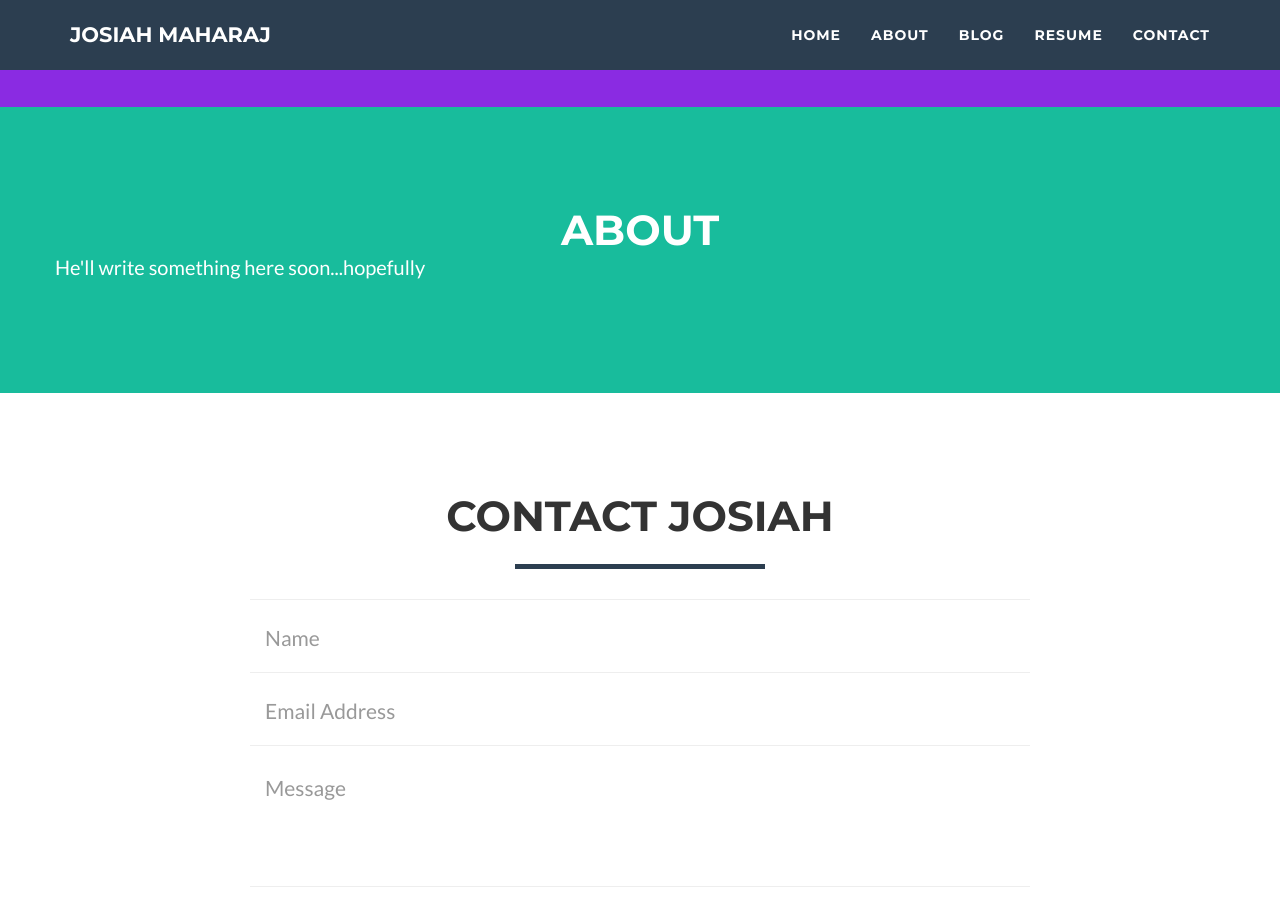
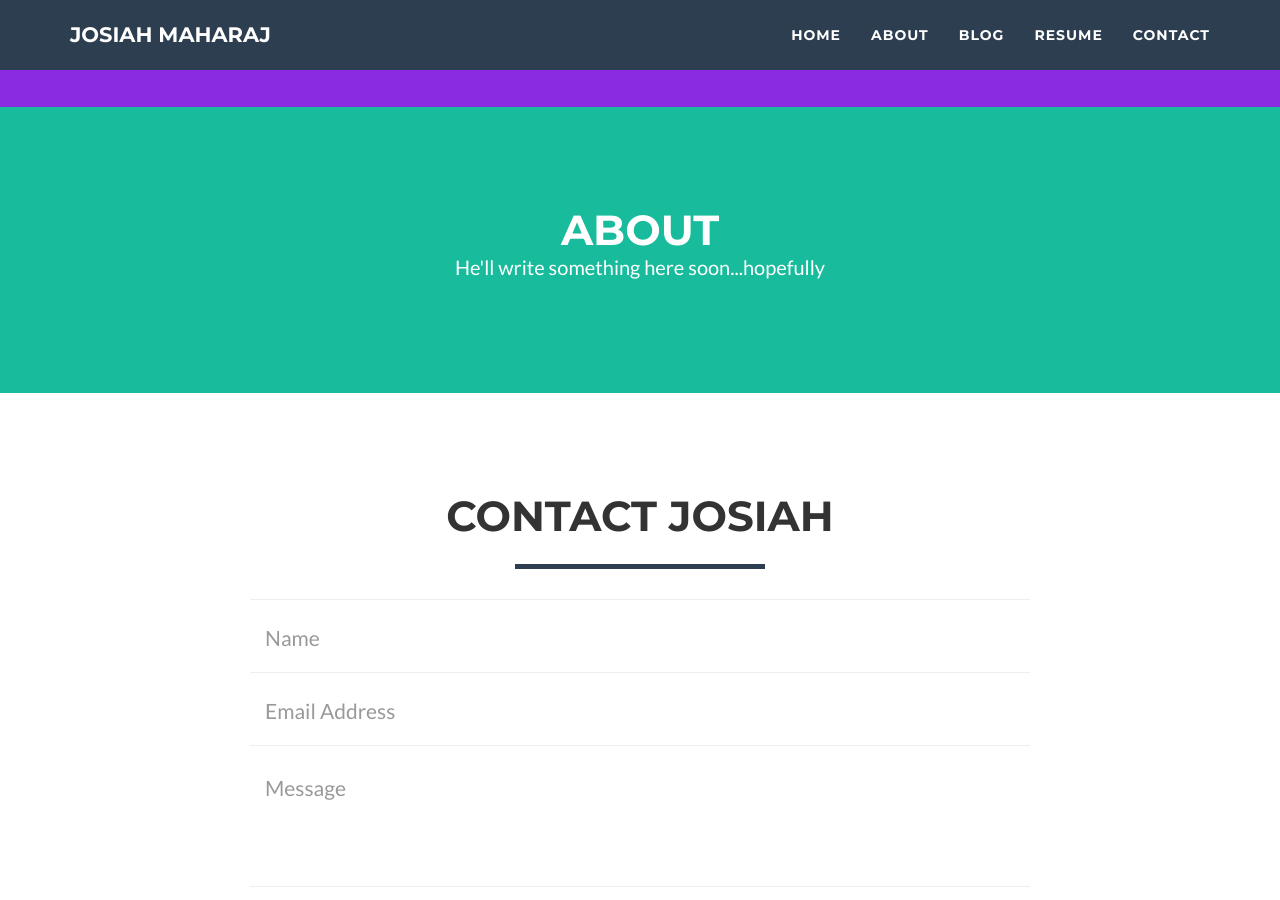
Before and after one commit to josiahmaharaj/josiahmaharaj.github.io, a Jekyll site: the page built from about.html, in a window 1280 px wide and 900 px high, scrolled down 669 px. Built offline with Jekyll 4.4.1, drawn with Linux system fonts in a browser that asks for light colours; nearby versions of some CDN libraries; comment, search, counter and statistics services are not loaded.

Commit message:
about again

```diff
--- a/about.html
+++ b/about.html
@@ -31,7 +31,7 @@ index: 2
                     <!-- <hr class="star-light"> -->
                 </div>
             </div>
-            <div class="row">
+            <div class="text-center">
 
                     <p>He'll write something here soon...hopefully</p>
 
```
